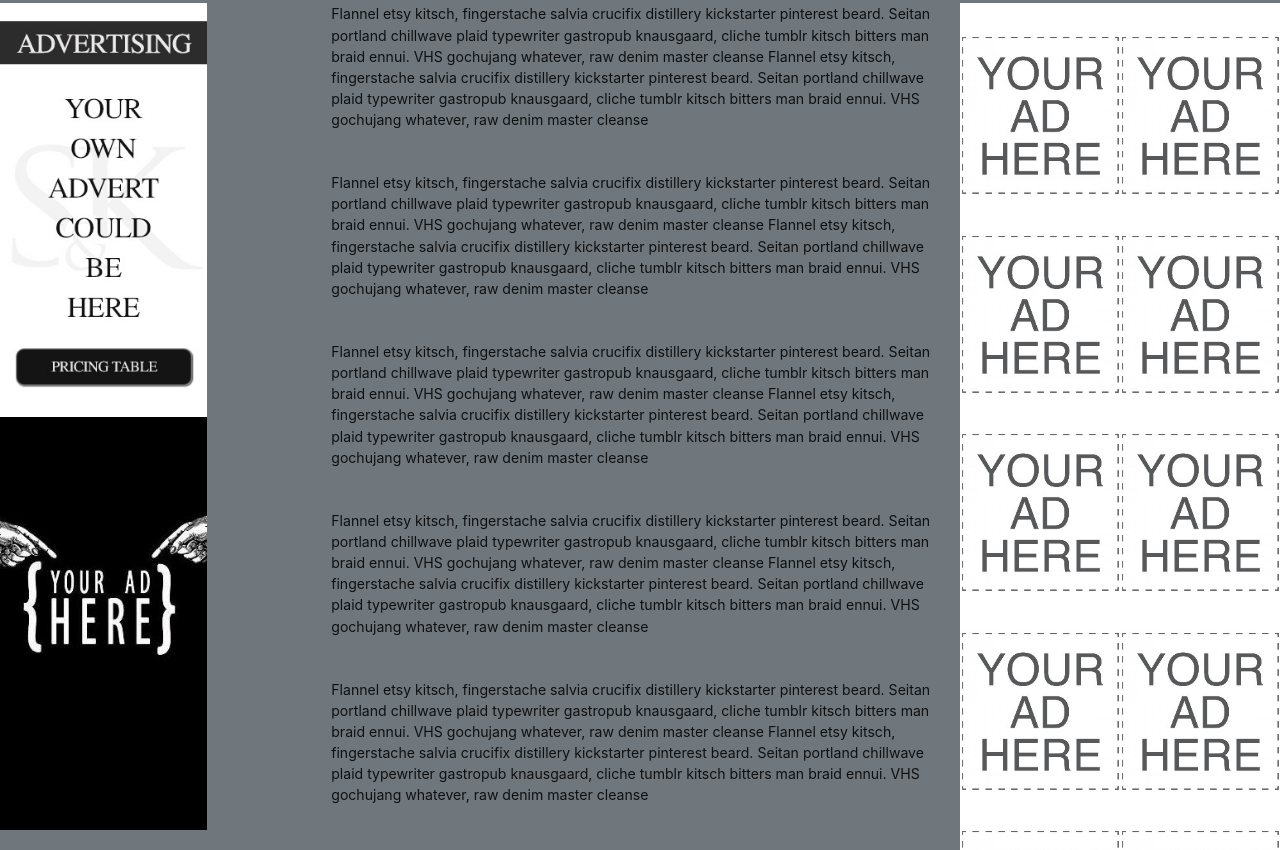
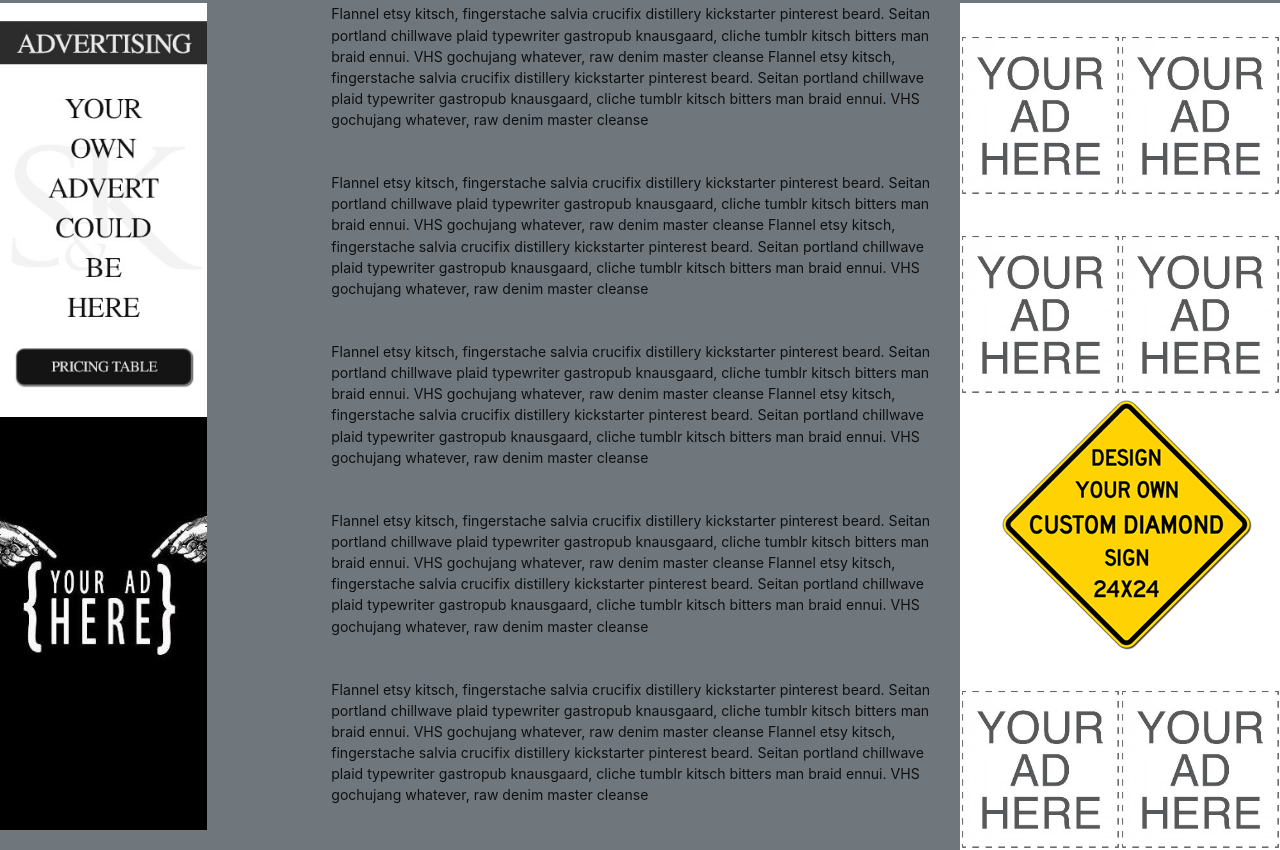
Before and after one commit to smLocal/fusionAdvertising, a plain HTML site: page index.html in a window 1280 px wide. Shown: the part 325-1175 px from the top of the page. Drawn offline with nearby package versions, Linux system fonts and the light colour scheme.

Commit message:
uncommented diamond, works correctly again

```diff
--- a/index.html
+++ b/index.html
@@ -67,7 +67,7 @@
           <img src="./assets/your_ad_here.jpg" alt="" class="two">
           <img src="./assets/your_ad_here.jpg" alt="" class="one">
           <img src="./assets/your_ad_here.jpg" alt="" class="two">
-          <!-- <img src="./assets/diamond250x250.gif" alt="" class="diamond"> -->
+          <img src="./assets/diamond250x250.gif" alt="" class="diamond">
           <img src="./assets/your_ad_here.jpg" alt="" class="one">
           <img src="./assets/your_ad_here.jpg" alt="" class="two">
           <img src="./assets/your_ad_here.jpg" alt="" class="one">
```
